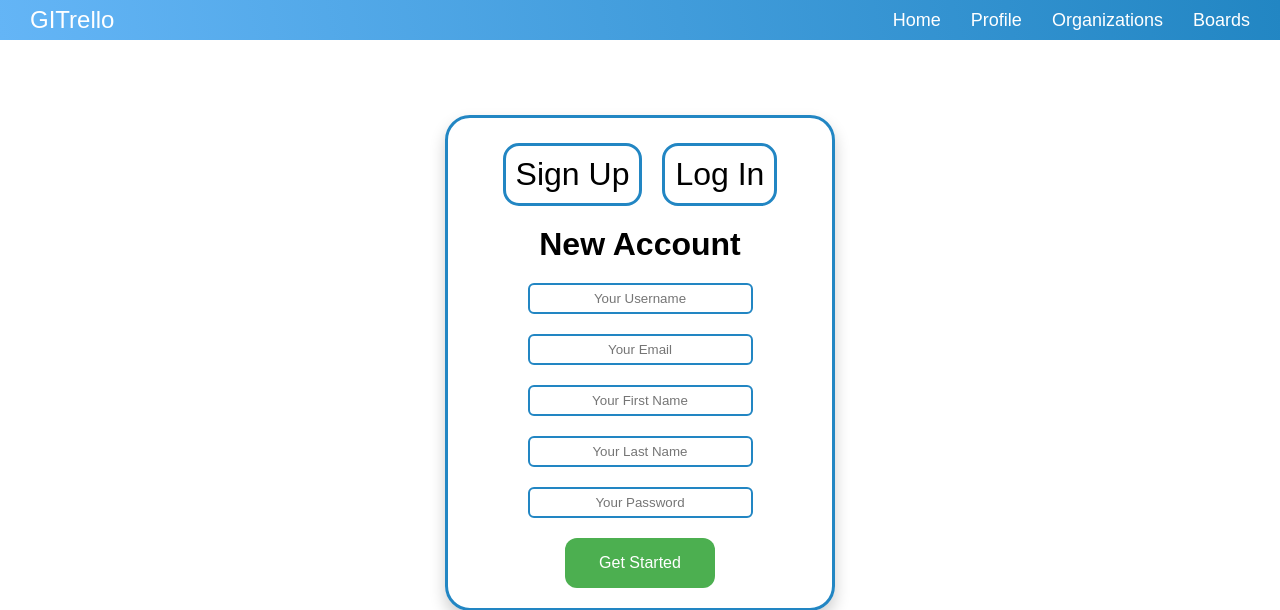
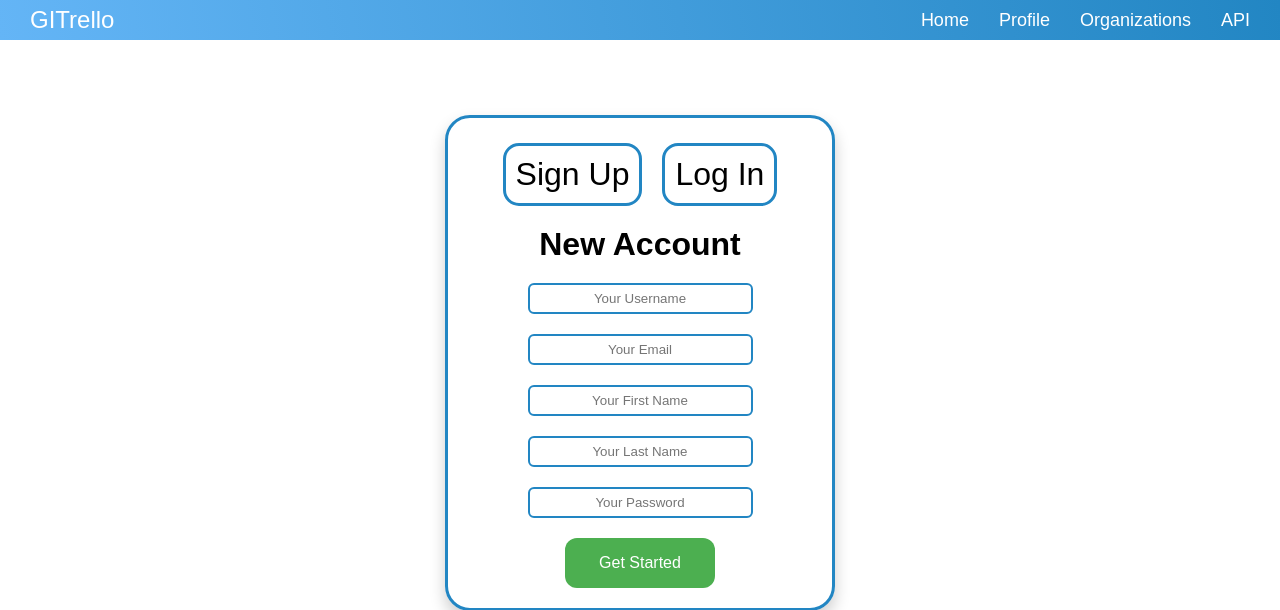
Before and after one commit to FNSdev/gitrello, a Django app: page / in a window 1280 px wide. Shown: the top 610 px of the page. Run offline with Django 3.2, Linux system fonts and the light colour scheme; some libraries are stand-ins or nearby versions.

Commit message:
feat: add link to API schema into navbar

```diff
--- a/gitrello/core/templates/core/index.html
+++ b/gitrello/core/templates/core/index.html
@@ -39,7 +39,7 @@
             <a href="/organizations" class="header__navbar__list__item__link route">Organizations</a>
           </li>
           <li class="header__navbar__list__item">
-            <a href="/boards" class="header__navbar__list__item__link route">Boards</a>
+            <a href="{% url 'schema-swagger-ui' %}" class="header__navbar__list__item__link">API</a>
           </li>
         </ul>
       </nav>
--- a/gitrello/gitrello/urls.py
+++ b/gitrello/gitrello/urls.py
@@ -25,8 +25,8 @@ schema_view = get_schema_view(
 
 urlpatterns = [
     path('admin/', admin.site.urls),
-    re_path(r'^swagger(?P<format>\.json|\.yaml)$', schema_view.without_ui(cache_timeout=0), name='schema-json'),
-    path('swagger/', schema_view.with_ui('swagger', cache_timeout=0), name='schema-swagger-ui'),
+    re_path(r'^api/v1/swagger(?P<format>\.json|\.yaml)$', schema_view.without_ui(cache_timeout=0), name='schema-json'),
+    path('api/v1/swagger', schema_view.with_ui('swagger', cache_timeout=0), name='schema-swagger-ui'),
     path('api/v1/graphql', csrf_exempt(DRFAuthenticatedGraphQLView.as_view(graphiql=True))),
     path('api/', include(authentication.urls, namespace='authentication')),
     path('api/', include(organizations.urls, namespace='organizations')),
--- a/gitrello/static/js/routes.js
+++ b/gitrello/static/js/routes.js
@@ -1,12 +1,10 @@
 import {BoardPage, } from "./pages/boardPage.js";
 import {HomePage, } from "./pages/homePage.js";
-import {NotFoundPage, } from "./pages/notFoundPage.js";
 import {OrganizationPage, } from "./pages/organizationPage.js";
 import {OrganizationsPage, } from "./pages/organizationsPage.js";
 import {ProfilePage, } from "./pages/profilePage.js";
 
 
-// TODO
 export const routes = [
     {
         path: '/',
@@ -25,10 +23,6 @@ export const routes = [
         page: OrganizationPage,
     },
     {
-        path: '/boards',
-        page: NotFoundPage,
-    },
-    {
         path: '/boards/:boardId',
         page: BoardPage,
     },
```
